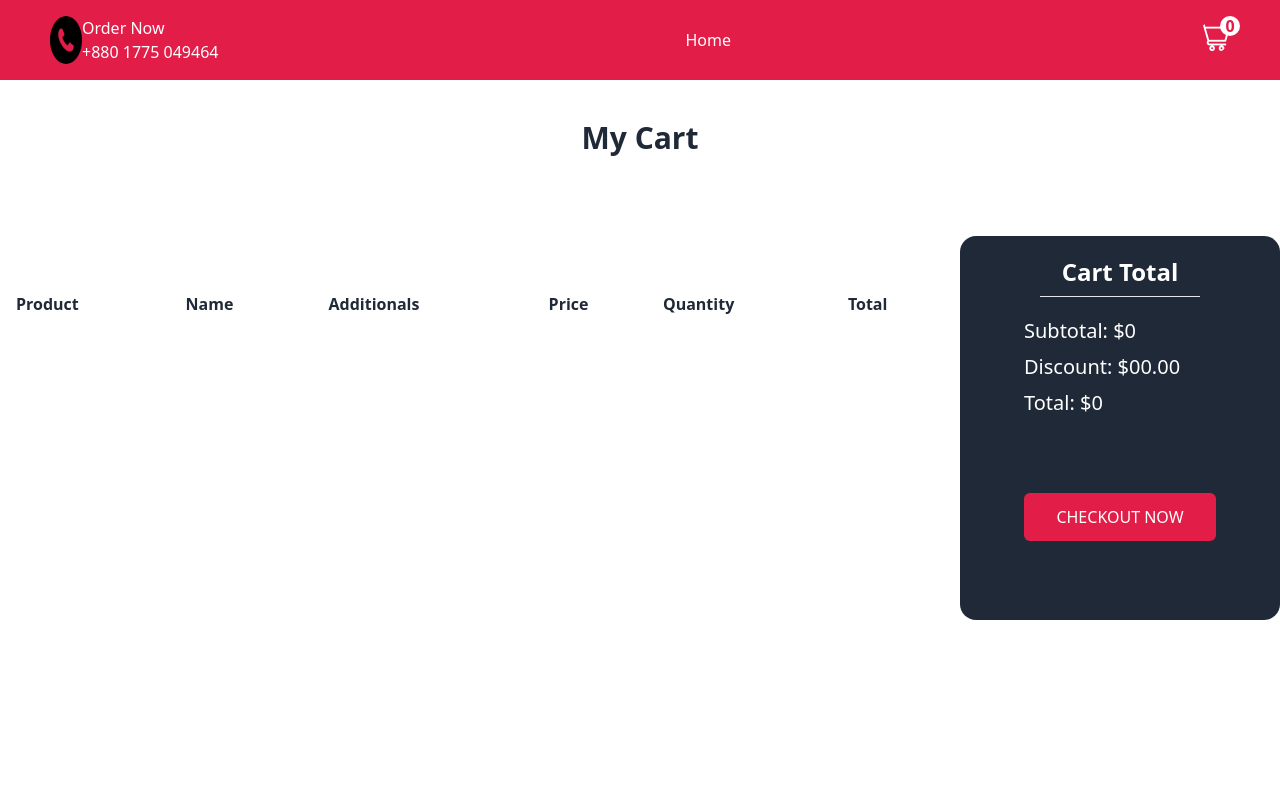
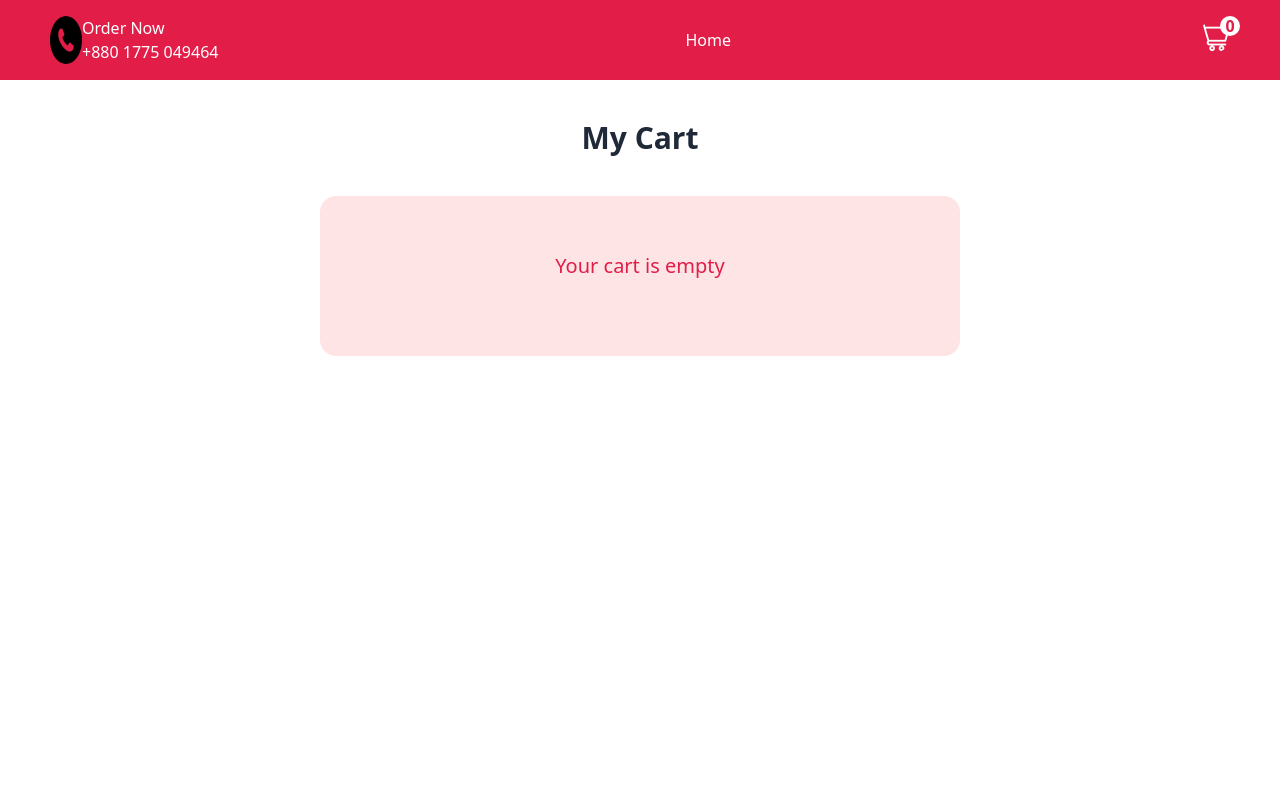
Before and after one commit to anamerasul/pizzeria-nextjs-pizza-ordering-client, a Next.js app: page /cart in a window 1280 px wide. Shown: the top 800 px of the page. Built offline with nearby package versions, Linux system fonts and the light colour scheme.

Commit message:
empty cart message

```diff
--- a/pages/cart.jsx
+++ b/pages/cart.jsx
@@ -103,8 +103,10 @@ const Cart = () => {
 
     return (
 
-        <div>
+        <div className=" min-h-screen">
             <h2 className=" text-3xl font-bold text-center py-10">My Cart</h2>
+            {
+                cart.products.length > 0 ?
                     <div className="flex flex-col lg:flex-row lg:h-screen  container mx-auto lg:pt-10">
                         <div className="w-11/12 lg:w-[75%] mx-auto pt-10">
                             <div className=" overflow-x-auto">
@@ -200,7 +202,11 @@ const Cart = () => {
                                 <OrderDetails cashOnDelivery={cashOnDelivery} total={cart.total} createOrder={createOrder} />
                             )
                         }
+                    </div> :
+                    <div className="bg-rose-100 h-40 w-5/6 lg:w-1/2 mx-auto rounded-2xl">
+                        <h2 className="text-xl text-rose-600 text-center font-thin pt-14">Your cart is empty</h2>
                     </div>
+            }
         </div>
     );
 };
```
Lines whose indentation alone changed are shown as unchanged.
